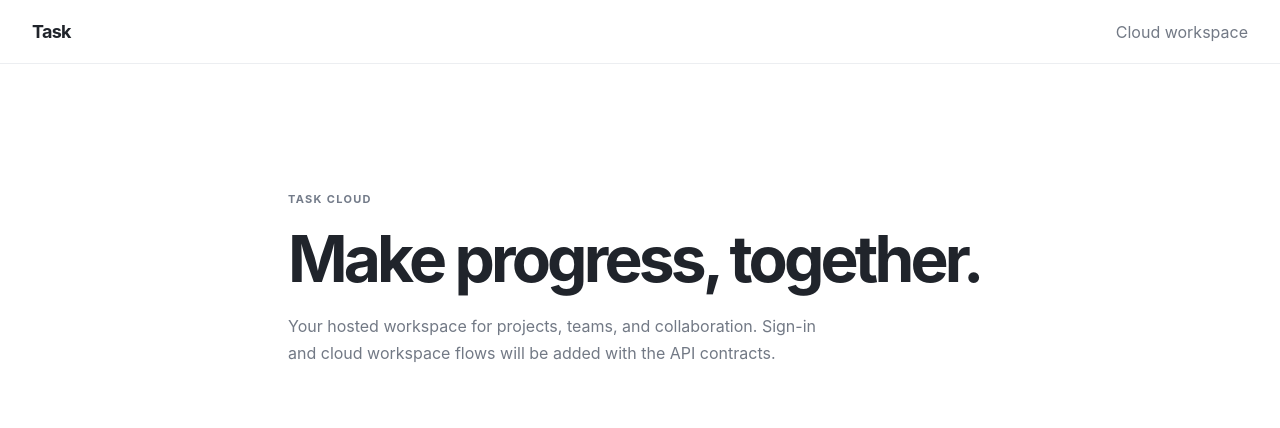
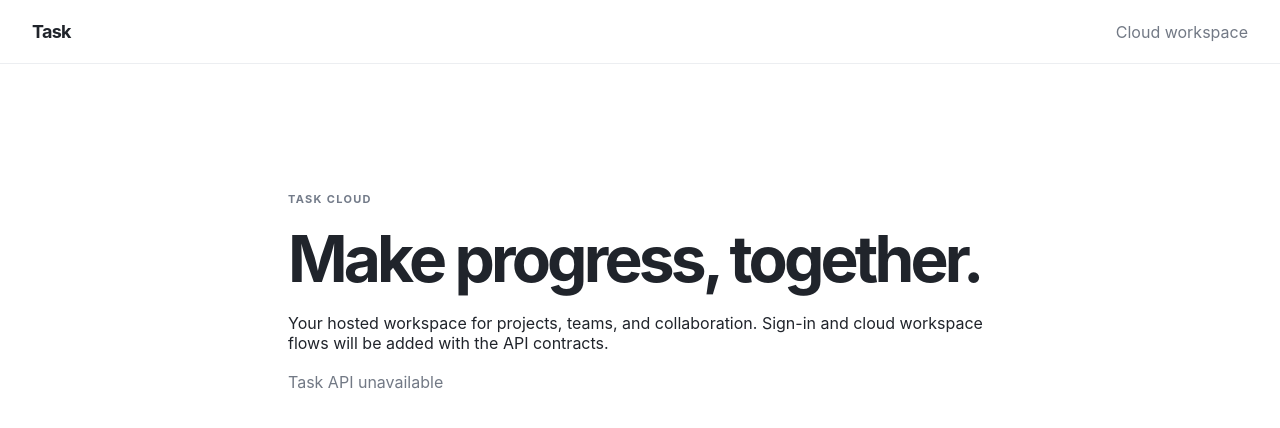
Before and after one commit to alidantech-org/task, a Next.js app in the folder source/apps/site/: page / in a window 1280 px wide. Shown: the top 428 px of the page. Built offline with nearby package versions, Linux system fonts and the light colour scheme; no server answers.

Commit message:
feat: connect web starter screens to service health

```diff
--- a/source/apps/site/src/ui/App.tsx
+++ b/source/apps/site/src/ui/App.tsx
@@ -1,6 +1,10 @@
 import type { JSX } from "react";
 
-export function App(): JSX.Element {
+interface AppProps {
+  apiStatus: "connected" | "offline";
+}
+
+export function App({ apiStatus }: AppProps): JSX.Element {
   return (
     <main className="page">
       <nav>
@@ -14,6 +18,9 @@ export function App(): JSX.Element {
           Your hosted workspace for projects, teams, and collaboration. Sign-in and cloud
           workspace flows will be added with the API contracts.
         </p>
+        <p className="api-status" role="status">
+          {apiStatus === "connected" ? "Task API connected" : "Task API unavailable"}
+        </p>
       </section>
     </main>
   );
```
